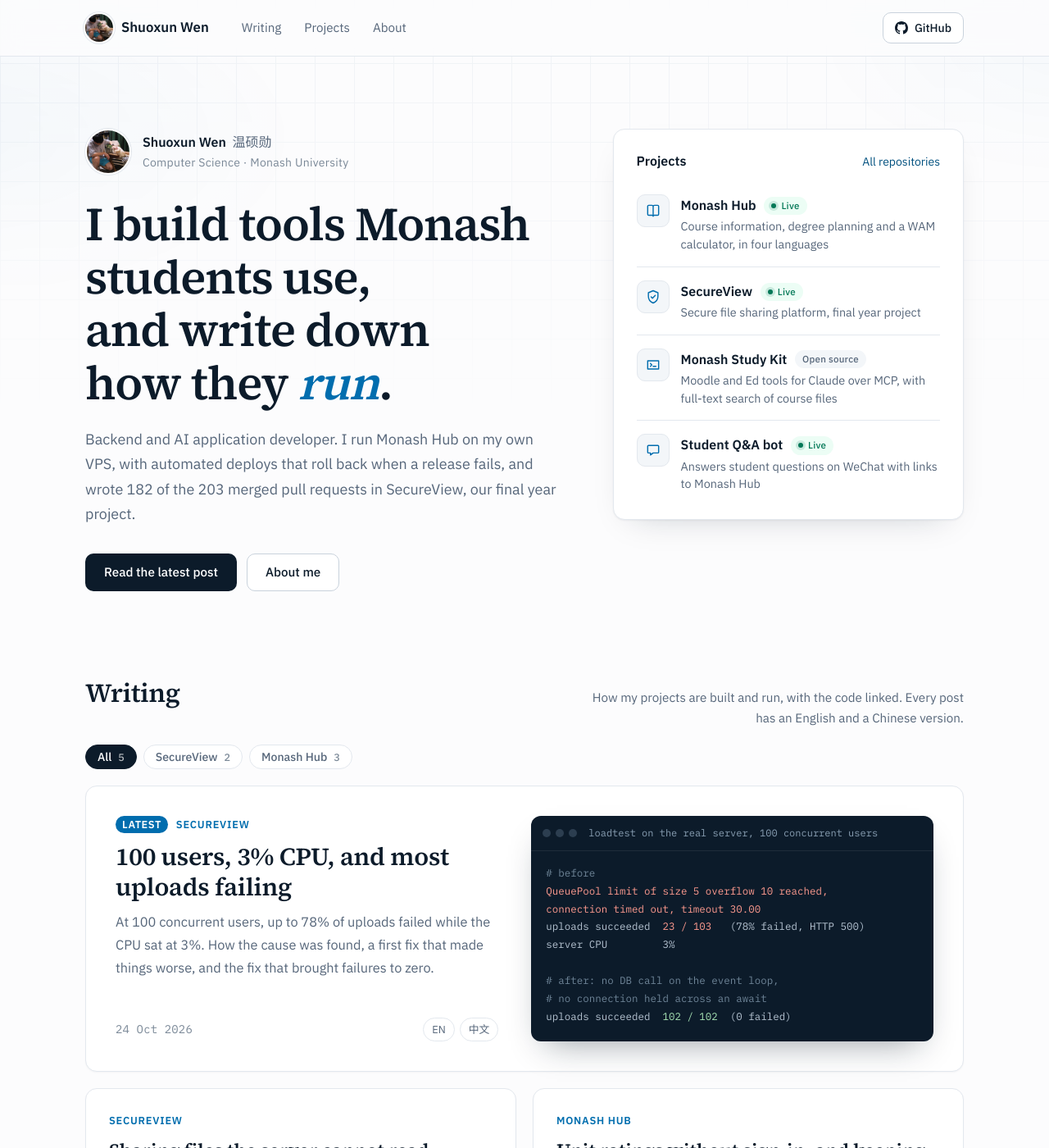
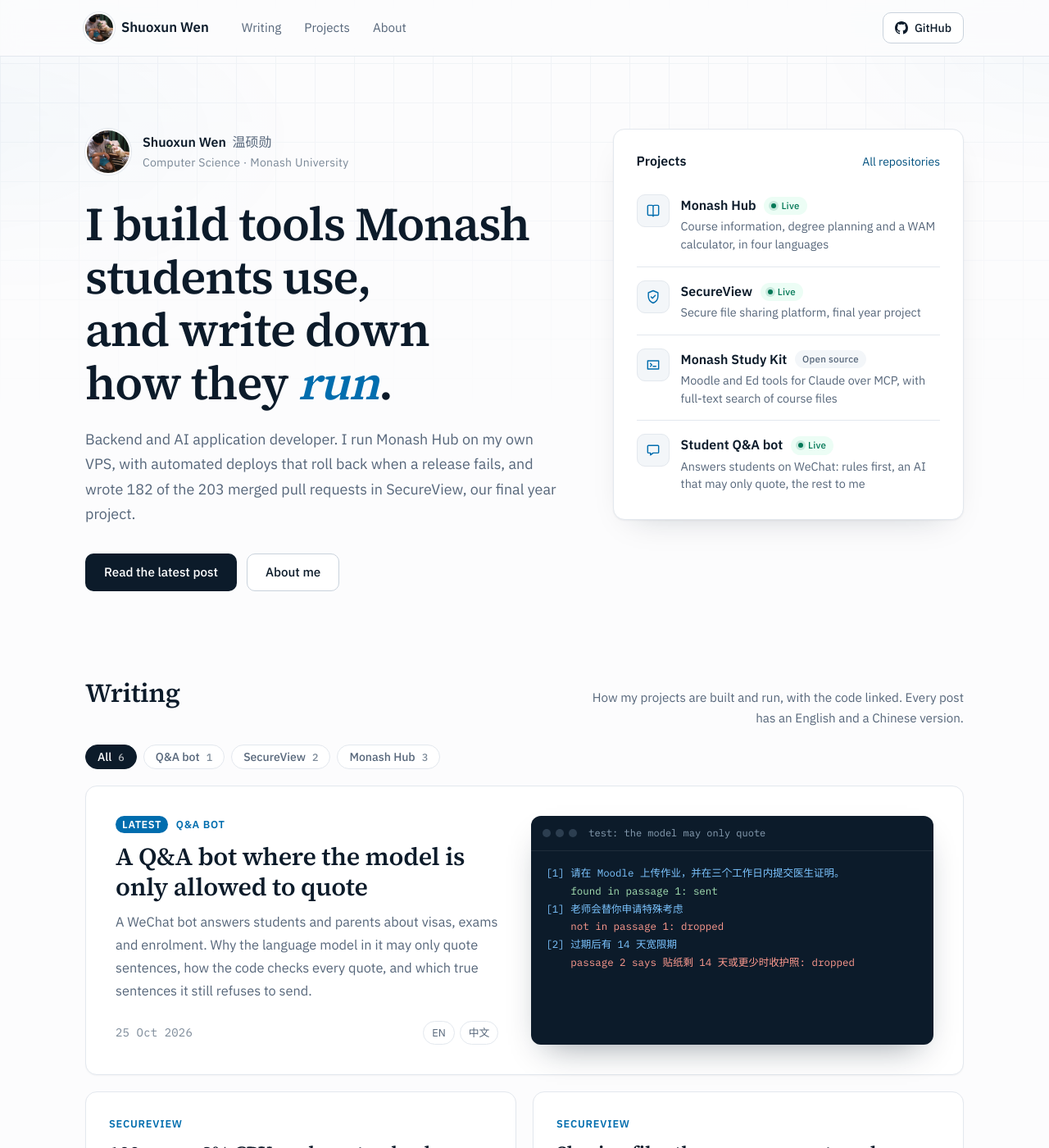
Before and after one commit to Waldo0926/waldo0926.github.io, a Jekyll site: the page built from index.html, in a window 1280 px wide and 1400 px high. Shown: the whole window at 82% size. Built offline with Jekyll 4.4.1, drawn with Linux system fonts in a browser that asks for light colours; some of the changed lines change nothing that is shown.

Commit message:
Post: a Q&A bot where the model is only allowed to quote
English and Chinese, with a preview, and the bot's card on the home page
now says what it does.

````diff
--- /dev/null
+++ b/_includes/preview/quote-only-rag.html
@@ -0,0 +1,9 @@
+<div class="term" aria-hidden="true">
+  <div class="term-bar"><i></i><i></i><i></i><span>test: the model may only quote</span></div>
+<pre><span class="t-step">[1] 请在 Moodle 上传作业，并在三个工作日内提交医生证明。</span>
+    <span class="t-ok">found in passage 1: sent</span>
+<span class="t-step">[1] 老师会替你申请特殊考虑</span>
+    <span class="t-err">not in passage 1: dropped</span>
+<span class="t-step">[2] 过期后有 14 天宽限期</span>
+    <span class="t-err">passage 2 says 贴纸剩 14 天或更少时收护照: dropped</span></pre>
+</div>
--- /dev/null
+++ b/_posts/2026-10-25-quote-only-rag-zh.md
@@ -0,0 +1,85 @@
+---
+layout: post
+date: 2026-10-25 19:00:00 +0800
+project: Q&A bot
+description: "一个在微信上回答同学和家长签证、考试、选课问题的机器人。为什么里面的大模型只能摘原句，程序怎么逐句核对，以及哪些句子明明是真的也不发。"
+ref: quote-only-rag
+lang: zh-Hans
+title: "只许大模型摘原句的问答机器人"
+---
+
+[马莫百科机器人](https://github.com/Waldo0926/mumguide-wechat-bot)在微信上回答 Monash 马来西亚校区同学和家长的问题。大部分回答靠规则：我教过的问答、[Monash Hub](https://monashhub.secureview.tech) 的接口，还有公众号自己的文章。答不上来的转给我。
+
+规则会漏掉一些问题：答案其实就在这些资料里，只是说法不一样。所以我加了一个可选的 RAG 步骤，只在规则没命中或只有弱命中时才用。我给它定的规矩是：宁可说不知道，也不能说错流程。同学收到“我还答不上来，已经转给作者”，会再问一次；收到一个错的签证截止日期，是会照着去做的。
+
+## 让模型自己写，不行
+
+第一版让免费模型根据检索到的片段自己组织回答。读起来很顺，但错在要命的地方。它会加上资料里没有的步骤，比如“老师会替你申请特殊考虑”；还把“ISP 在贴纸剩 14 天或更少时收护照”写成了“过期后有 14 天宽限期”。
+
+我又试了用第二个模型检查第一个模型写的句子。它漏掉了一些，还删掉了一些对的。拿大模型去检查大模型，检查的那个也有同样的问题。
+
+## 模型只挑句子，程序来核对
+
+所以模型不再写回答。提示词要求它从编号的资料里原样摘句子，一个字都不能改，最多 4 句，每行写成 `[资料编号] 原句`；资料里没有能回答的，就只回“这个我不确定”。
+
+每一行都由程序核对：去掉空白后，摘的句子必须是它标的那段资料的子串，而且至少 6 个字。
+
+```python
+def sentence(quote, h):
+    text = h.text
+    idx = [i for i, c in enumerate(text) if not c.isspace()]
+    q = _squash(quote)
+    at = "".join(text[i] for i in idx).find(q)
+    if not q or at < 0:
+        return None
+    ...  # 扩展到它所在的整句
+```
+
+改写过的句子、加出来的步骤、把真句子标错了资料编号，这三种都过不了。有一个测试专门喂这三种，要求一句都不发。通过的句子会扩展成它所在的整句，不会只发半句。回复下面列出句子来自哪些页面和链接，并注明是原文摘录。
+
+模型说不确定，或者摘的句子一句都没通过，问题就转给我。这时规则的弱匹配（“你问的是不是…”）也不发：对另一个问题的瞎猜，比“已转给作者”更糟。
+
+## 真句子也可能误导人
+
+一字不差也不够。早期有一次回复摘了续签页面上的这句：
+
+> 你必须在到期前四个月提交续签申请；并且
+
+页面上确实有这句话。但它写在“如果你没有满足上述任何一项要求：”下面，只适用于一部分同学。没有上面那一行，这句话就等于告诉所有人一个错的截止时间。
+
+所以 `_why_not` 还会去掉离开上下文就会看错的句子：
+
+- 标题以冒号结尾的列表项；
+- 以“；并且”或“：”结尾的行；
+- 以“此流程”开头的行，或者以“不，”开头、回答的是一个读者看不到的 FAQ 问题的行；
+- 没有表头的表格行；
+- 里面的年份全都已经过去的句子，比如去年的考试日期。
+
+教过的问答和 Hub 的 FAQ 是专门给这些同学写、核对过的，它们能回答时，不再在旁边混进一般网页的句子。以前就出现过一个旧页面写着“你必须选择参加考核”，旁边教过的问答说的却是可以不考。
+
+## 马来西亚不是澳洲
+
+来问的大多是马来西亚校区的同学，但 Monash 很多页面是写给澳洲校区的。Hub 的 FAQ 以前写过“休学会改变你的 CoE”。CoE 是澳洲学生签证的东西，对马来西亚的 Student Pass 没有意义。
+
+现在每一句都按校区分类：来自澳洲校区页面的句子，或者提到 CoE、OSHC、ESOS、Centrelink 的句子，算澳洲；教过的问答、公众号文章和马来西亚校区页面算马来西亚。排序是马来西亚在前，各校区通用其次，澳洲最后。回复里只要有澳洲的句子，就加上小标题，澳洲的规定放在“澳洲校区（澳大利亚的规定，马来西亚校区不一定一样）”下面。签证、保险、修课量这些教过的问答也改成两个校区分开写；有个测试会检查，提到 CoE、OSHC 或 subclass 500 的回答，必须两个校区都标出来。
+
+## 效果
+
+评测用固定的 50 道题，分别只用规则、用规则加 RAG 回答，由一个裁判模型对照参考要点打分。第八轮是 2026-10-25 跑的（[docs/EVAL.md](https://github.com/Waldo0926/mumguide-wechat-bot/blob/main/docs/EVAL.md)）：
+
+| | 只用规则 | 规则 + RAG |
+| --- | --- | --- |
+| 回答正确（裁判判） | 81%（34/42） | 88%（38/43） |
+| 没有答案的题交给了我 | 14%（1/7） | 86%（6/7） |
+
+我最看重第二行。有 7 道题在所有资料里都没有答案。只用规则时，其中 6 道它都瞎猜了一个回答；加上 RAG 后，7 道里有 6 道转给了我。
+
+第一行要打个折扣。裁判只看参考要点有没有出现，回答里多一个错的步骤，照样可能判对。这也是为什么核对放在程序里，而不是再交给一个模型。
+
+它用的是 Groq 的免费额度（`qwen/qwen3.8-27b`），2026-10-24 起在线上打开。第八轮里 95% 的回复不到 1 秒，远低于微信 5 秒的限制。回答缓存 7 天，同样的问题不会再调模型。模型慢了或者挂了，照常用规则回答。
+
+## 还做不到的
+
+核对能保证发出去的每一句确实在它链接的页面上，但保证不了那个页面就是这个问题该看的。检索拿到一段讲别的情况的资料，模型摘得一字不差，也还是答非所问。所以每条回复都附上页面链接、注明是摘录，答不上来的问题也还是会转给我。
+
+代码：[`rag.py`](https://github.com/Waldo0926/mumguide-wechat-bot/blob/main/wxbot/rag.py)、[`test_rag.py`](https://github.com/Waldo0926/mumguide-wechat-bot/blob/main/tests/test_rag.py)、[`evaluate.py`](https://github.com/Waldo0926/mumguide-wechat-bot/blob/main/wxbot/evaluate.py)。
--- /dev/null
+++ b/_posts/2026-10-25-quote-only-rag.md
@@ -0,0 +1,86 @@
+---
+layout: post
+date: 2026-10-25 19:00:00 +0800
+project: Q&A bot
+description: "A WeChat bot answers students and parents about visas, exams and enrolment. Why the language model in it may only quote sentences, how the code checks every quote, and which true sentences it still refuses to send."
+ref: quote-only-rag
+lang: en
+preview: quote-only-rag
+title: "A Q&A bot where the model is only allowed to quote"
+---
+
+The [马莫百科 bot](https://github.com/Waldo0926/mumguide-wechat-bot) answers questions from Monash Malaysia students and their parents on WeChat. Most answers come from rules: Q&As I taught it, the [Monash Hub](https://monashhub.secureview.tech) API, and the account's own articles. Anything it cannot answer is forwarded to me.
+
+The rules miss questions whose answer is sitting in those same sources, worded differently. So I added an optional RAG step that runs only when the rules found nothing or only a weak match. The rule I set for it: better "不知道" than a wrong procedure. A student who is told "I don't know, I've passed it on" asks again. A student who is told the wrong visa deadline acts on it.
+
+## Letting the model write did not work
+
+The first version let a free model answer in its own words from the retrieved passages. It read well and it was wrong in ways that matter. It added steps no passage has ("老师会替你申请特殊考虑", the teacher will apply for special consideration for you). It turned "ISP 在贴纸剩 14 天或更少时收护照" (ISP collects passports when 14 days or fewer are left on the sticker) into "过期后有 14 天宽限期" (a 14-day grace period after expiry).
+
+I tried a second model to check the first one's sentences. It missed some of these and cut correct ones. A checker that is also a language model has the same problem as the writer.
+
+## The model picks sentences, the code checks them
+
+So the model does not write anymore. The prompt asks it to copy sentences from the numbered passages without changing a character, at most four, one per line as `[passage number] sentence`, or to say "这个我不确定" when nothing answers the question.
+
+Every line is then checked in code. The quote must be in the passage it names, with whitespace ignored, and at least six characters long:
+
+```python
+def sentence(quote, h):
+    text = h.text
+    idx = [i for i, c in enumerate(text) if not c.isspace()]
+    q = _squash(quote)
+    at = "".join(text[i] for i in idx).find(q)
+    if not q or at < 0:
+        return None
+    ...  # widen to the whole sentence it is in
+```
+
+A paraphrase, an added step, or a real sentence put on the wrong passage number all fail this check. A test feeds in exactly those three cases and expects nothing to be sent. What passes is widened to the whole sentence it sits in, so a half sentence never goes out on its own. The reply lists the pages the sentences come from, with links, and a line saying they are excerpts.
+
+When the model says it is unsure, or none of its quotes survive, the question goes to me. A weak rule match ("你问的是不是…") is held back too, because a confident guess about a different question is worse than "已转给作者".
+
+## A true sentence can still mislead
+
+Quoting exactly is not enough. One early reply quoted the renewal page:
+
+> 你必须在到期前四个月提交续签申请；并且
+
+That sentence is on the page. But it sits under "如果你没有满足上述任何一项要求：" (if you meet none of the requirements above), so it only applies to some students. Without the line above it, the sentence tells everyone the wrong deadline.
+
+So `_why_not` also drops sentences that need their surroundings to be read correctly:
+
+- a list item under a heading that ends in a colon,
+- a line ending in "；并且" or "：",
+- a line starting with "此流程" (this process) or with the "不，" that answers an FAQ question the reader cannot see,
+- a table row without its header row,
+- a sentence whose years are all in the past, such as last year's exam dates.
+
+Taught Q&As and the Hub's FAQ are written for these students, so when they answer, a general web page is not mixed in next to them. An old page once said "你必须选择参加考核" (you must sit the assessment) right next to a taught answer saying you can skip it.
+
+## Malaysia is not Australia
+
+Most people who ask are at the Malaysia campus, but many Monash pages are written for Australia. The Hub's FAQ once said intermission "会改变你的 CoE". A CoE is part of the Australian student visa and means nothing on a Malaysian Student Pass.
+
+Each quote is now labelled by campus. A sentence from an Australian page, or one that mentions CoE, OSHC, ESOS or Centrelink, counts as Australian. Taught Q&As, the account's articles and Malaysian pages count as Malaysian. Quotes are sorted Malaysia first, then all campuses, then Australia. When anything Australian is in the reply, the quotes get headings, so the Australian rule appears under "澳洲校区（澳大利亚的规定，马来西亚校区不一定一样）". The taught Q&As for visas, insurance and study load now give both campuses separately, and a test fails any answer that mentions CoE, OSHC or subclass 500 without both labels.
+
+## How well it does
+
+The evaluation runs 50 fixed questions through the rules alone and through rules plus RAG. A judge model compares each reply with the expected points. Round 8, on 2026-10-25 ([docs/EVAL.md](https://github.com/Waldo0926/mumguide-wechat-bot/blob/main/docs/EVAL.md)):
+
+| | Rules only | Rules + RAG |
+| --- | --- | --- |
+| Correct, marked by the judge | 81% (34/42) | 88% (38/43) |
+| No-answer questions left to me | 14% (1/7) | 86% (6/7) |
+
+The second row is the one I care about. Seven questions have no answer in any source. The rules alone guessed at six of them. With RAG, six of the seven went to me.
+
+The first row needs a warning. The judge only checks whether the expected points are there, so a reply with an extra wrong step can still be marked correct. That is the reason the quote check is in code and not in another model.
+
+It runs on Groq's free tier (`qwen/qwen3.8-27b`) and has been on in production since 2026-10-24. In round 8, 95% of replies took under a second, well inside WeChat's 5-second limit. Answers are cached for seven days, so a repeated question does not call the model again. If the model is slow or down, the rules answer as before.
+
+## What it still cannot do
+
+The check makes sure every sentence sent is really on the page it links to. It cannot make sure that page is the right one for the question. When retrieval picks a passage about another situation, the model can quote it correctly and still not answer what was asked. That is why every reply links its pages and says it is an excerpt, and why questions it cannot answer still come to me.
+
+Code: [`rag.py`](https://github.com/Waldo0926/mumguide-wechat-bot/blob/main/wxbot/rag.py), [`test_rag.py`](https://github.com/Waldo0926/mumguide-wechat-bot/blob/main/tests/test_rag.py), [`evaluate.py`](https://github.com/Waldo0926/mumguide-wechat-bot/blob/main/wxbot/evaluate.py).
--- a/index.html
+++ b/index.html
@@ -57,7 +57,7 @@
           <span class="icon" aria-hidden="true"><svg viewBox="0 0 24 24"><path d="M5 5h14a1 1 0 011 1v9a1 1 0 01-1 1h-7l-4 3v-3H5a1 1 0 01-1-1V6a1 1 0 011-1z"/></svg></span>
           <span class="project-text">
             <span class="project-name">Student Q&amp;A bot <span class="pill pill--live">Live</span></span>
-            <span class="project-desc">Answers student questions on WeChat with links to Monash Hub</span>
+            <span class="project-desc">Answers students on WeChat: rules first, an AI that may only quote, the rest to me</span>
           </span>
         </a>
       </li>
````
